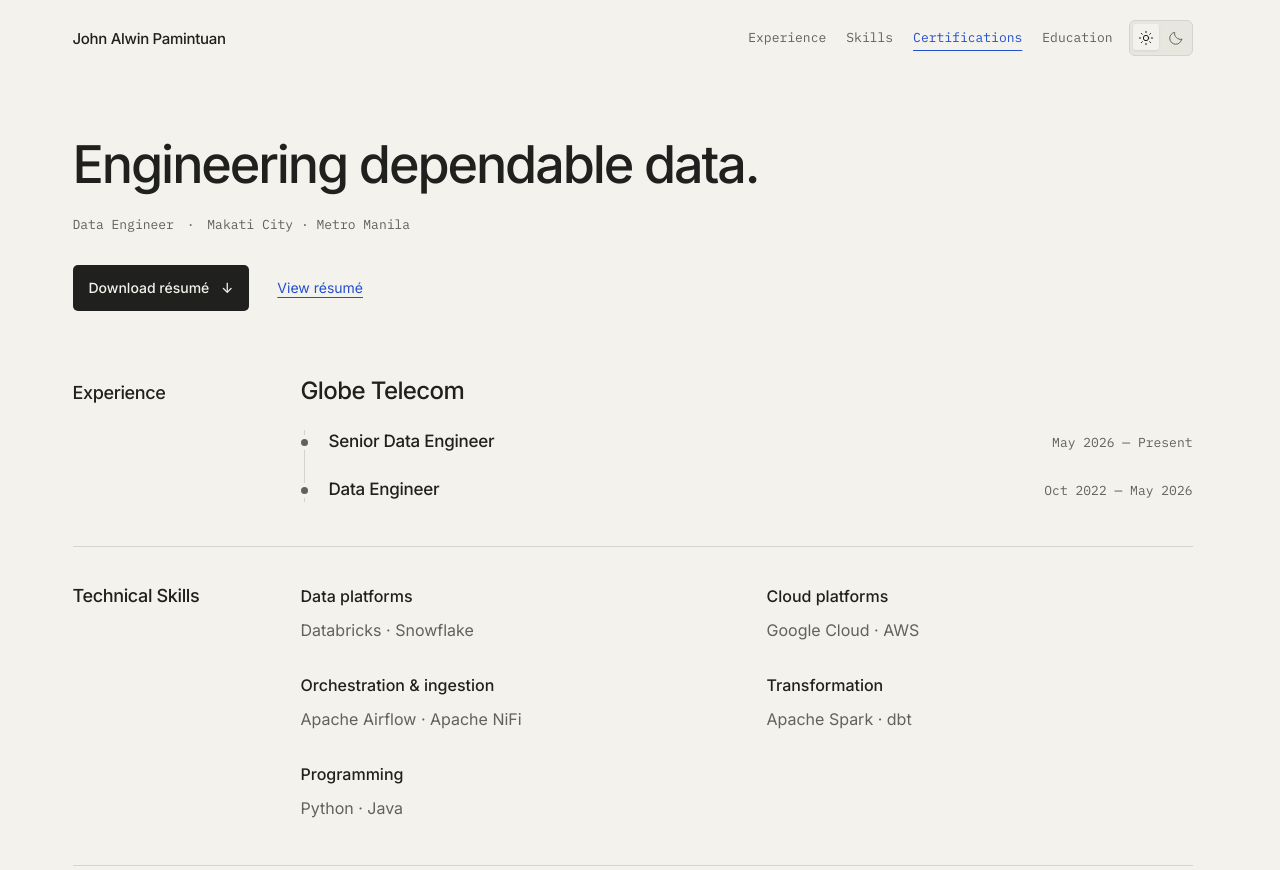
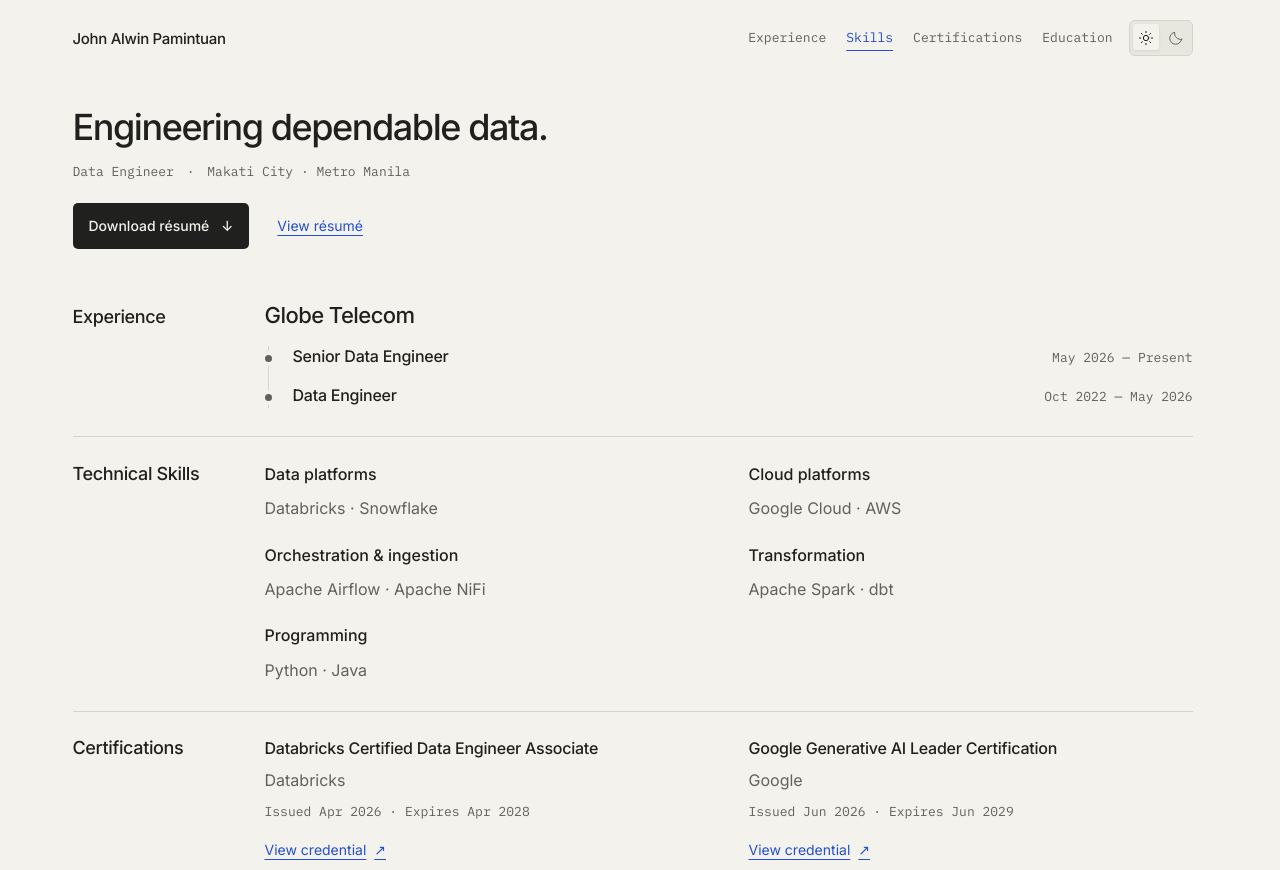
Before and after one commit to alwinpamintuan/resume, an Astro site: page / in a window 1280 px wide. Shown: the top 870 px of the page. Built offline with nearby package versions, Linux system fonts and the light colour scheme; Astro itself is replaced by a stand-in of ours.

Commit message:
fix: tighten resume typography and section spacing

```diff
--- a/src/scripts/site-navigation.ts
+++ b/src/scripts/site-navigation.ts
@@ -54,9 +54,13 @@ const update = (): void => {
   header.dataset.scrolled = String(scrollY > 8);
   const maximumY = Math.max(0, document.documentElement.scrollHeight - innerHeight);
   const remainingScroll = Math.max(0, maximumY - scrollY);
-  // As scrolling runs out, follow the visible content toward the viewport
-  // center. Forcing the final item would skip short sections above it.
-  const readingLine = Math.max(header.getBoundingClientRect().bottom + 24, innerHeight / 2 - remainingScroll);
+  // Near the end, follow the center of the visible section content, excluding
+  // the project banner and footer. Short sections should not displace a larger
+  // section that still occupies most of the reading area.
+  const headerBottom = header.getBoundingClientRect().bottom;
+  const contentBottom = destinations.at(-1)?.getBoundingClientRect().bottom ?? innerHeight;
+  const visibleCenter = Math.min(innerHeight / 2, (headerBottom + contentBottom) / 2);
+  const readingLine = Math.max(headerBottom + 24, visibleCenter - remainingScroll);
   let current = -1;
   destinations.forEach((section, index) => {
     if (section && section.getBoundingClientRect().top <= readingLine + 1) current = index;
--- a/src/styles/global.css
+++ b/src/styles/global.css
@@ -14,30 +14,30 @@ h1, h2, h3, h4 { font-weight: 500; line-height: 1.3; overflow-wrap: anywhere; te
 .skip-link:focus { top: 1rem; }
 .sample-banner { padding: 8px 24px; text-align: center; border-bottom: 1px solid var(--line); font: 13px/1.5 var(--mono); color: var(--muted); }
 .sample-dot { display: inline-block; width: 5px; height: 5px; background: var(--accent); margin-right: 6px; vertical-align: middle; }
-.hero { padding-block: clamp(36px, 5vw, 60px) 28px; }
-.hero h1 { font: 500 clamp(36px, 4.5vw, 52px)/1.1 var(--sans); letter-spacing: -.04em; max-width: 1000px; }
-.profile-line { margin-top: 20px; color: var(--muted); font: 13px/1.8 var(--mono); }
+.hero { padding-block: 32px 28px; }
+.hero h1 { font: 500 36px/1.1 var(--sans); letter-spacing: -.04em; max-width: 1000px; }
+.profile-line { margin-top: 12px; color: var(--muted); font: 13px/1.8 var(--mono); }
 .profile-line span { padding-inline: 5px; }
 .intro { font-size: 20px; line-height: 1.6; max-width: 70ch; text-wrap: pretty; margin-top: 24px; }
-.hero-actions { display: flex; align-items: center; flex-wrap: wrap; gap: 12px 28px; margin-top: 28px; }
+.hero-actions { display: flex; align-items: center; flex-wrap: wrap; gap: 12px 28px; margin-top: 20px; }
 .text-link { display: inline-flex; align-items: center; gap: 8px; min-height: 44px; color: var(--accent); font-size: 14px; }
 .button, .hero-actions .primary-action { display: inline-flex; align-items: center; justify-content: center; gap: 12px; min-height: 46px; padding: 10px 16px; border: 0; border-radius: 5px; background: var(--ink); color: var(--paper); text-decoration: none; font-size: 14px; font-weight: 500; transition: transform var(--motion-press) var(--ease), background-color var(--motion-press) ease; touch-action: manipulation; }
 .meta, .eyebrow, .tags { font: 13px/1.7 var(--mono); color: var(--muted); font-variant-numeric: tabular-nums; }
-.resume-section { padding-block: 36px 44px; }
+.resume-section { padding-block: 24px 28px; }
 .portfolio-section + .portfolio-section { border-top: 1px solid var(--line); }
-.portfolio-section, .case-sections .resume-section { display: grid; grid-template-columns: 180px minmax(0, 1fr); gap: 48px; align-items: first baseline; }
+.portfolio-section, .case-sections .resume-section { display: grid; grid-template-columns: 160px minmax(0, 1fr); gap: 32px; align-items: first baseline; }
 .section-rail h2 { font-size: 18px; font-weight: 500; letter-spacing: -.02em; }
 .section-content { min-width: 0; }
 .section-content p, .role ul { max-width: 70ch; }
-.experience + .experience { padding-top: 28px; margin-top: 28px; border-top: 1px solid var(--line); }
-.company-heading { display: flex; align-items: baseline; justify-content: space-between; gap: 16px; margin-bottom: 24px; }
-.company-heading h3 { font-size: 24px; letter-spacing: -.025em; }
+.experience + .experience { padding-top: 16px; margin-top: 16px; border-top: 1px solid var(--line); }
+.company-heading { display: flex; align-items: baseline; justify-content: space-between; gap: 16px; margin-bottom: 16px; }
+.company-heading h3 { font-size: 22px; letter-spacing: -.025em; }
 .roles { margin-left: 3px; padding-left: 24px; border-left: 1px solid var(--line); }
 .role { position: relative; }
 .role::before { content: ''; position: absolute; left: -28px; top: 9px; width: 7px; height: 7px; border-radius: 50%; background: var(--muted); box-shadow: 0 0 0 4px var(--paper); }
-.role + .role { margin-top: 24px; }
+.role + .role { margin-top: 16px; }
 .role-heading { display: flex; justify-content: space-between; align-items: baseline; flex-wrap: wrap; gap: 8px 20px; }
-.role-heading h4 { font-size: 17px; letter-spacing: -.015em; }
+.role-heading h4 { font-size: 16px; letter-spacing: -.015em; }
 .role > p { color: var(--muted); margin-top: 10px; }
 .role ul { padding-left: 18px; margin-top: 12px; }
 .role li + li { margin-top: 8px; }
@@ -55,7 +55,7 @@ h1, h2, h3, h4 { font-weight: 500; line-height: 1.3; overflow-wrap: anywhere; te
 .other-work + .other-work { padding-top: 24px; margin-top: 24px; border-top: 1px solid var(--line); }
 .other-work h3 { font-size: 20px; letter-spacing: -.02em; }
 .other-work p { color: var(--muted); margin-top: 8px; }
-.expertise { display: grid; grid-template-columns: repeat(2, minmax(0, 1fr)); gap: 28px 40px; }
+.expertise { display: grid; grid-template-columns: repeat(2, minmax(0, 1fr)); gap: 20px 40px; }
 .expertise > div { min-width: 0; }
 .expertise dt { font-weight: 500; }
 .expertise dd { margin-top: 8px; color: var(--muted); }
@@ -80,7 +80,7 @@ h1, h2, h3, h4 { font-weight: 500; line-height: 1.3; overflow-wrap: anywhere; te
 .principles h3 { font-size: 18px; }
 .principles p { color: var(--muted); margin-top: 8px; }
 .education { align-items: first baseline; display: grid; grid-template-columns: 1fr auto; gap: 8px 24px; }
-.education h3, .certification h3 { font-size: 18px; letter-spacing: -.015em; }
+.education h3, .certification h3 { font-size: 16px; letter-spacing: -.015em; }
 .education p { color: var(--muted); grid-column: 1; }
 .education .meta { grid-column: 2; grid-row: 1; }
 .education + .education { margin-top: 28px; }
@@ -89,10 +89,10 @@ h1, h2, h3, h4 { font-weight: 500; line-height: 1.3; overflow-wrap: anywhere; te
 .certification { display: flex; flex-direction: column; align-items: flex-start; min-width: 0; }
 .certification p { color: var(--muted); margin-top: 8px; }
 .certification .text-link { margin-top: auto; padding-top: 8px; }
-.section-certifications .section-content { display: grid; grid-template-columns: repeat(2, minmax(0, 1fr)); gap: 32px 40px; }
+.section-certifications .section-content { display: grid; grid-template-columns: repeat(2, minmax(0, 1fr)); gap: 24px 40px; }
 .showcase { padding-bottom: 48px; }
 .showcase-intro { padding-block: 48px; }
-.showcase h1, .not-found h1 { font: 500 clamp(36px, 5vw, 64px)/1.12 var(--sans); letter-spacing: -.04em; margin-block: 24px; }
+.showcase h1, .not-found h1 { font: 500 36px/1.12 var(--sans); letter-spacing: -.04em; margin-block: 24px; }
 .showcase-intro .intro { max-width: 70ch; }
 .showcase-links { display: flex; flex-wrap: wrap; gap: 24px; align-items: center; margin-top: 24px; }
 .pipeline { padding-block: 24px; border-block: 1px solid var(--line); margin-top: 24px; }
@@ -112,13 +112,13 @@ h1, h2, h3, h4 { font-weight: 500; line-height: 1.3; overflow-wrap: anywhere; te
   .selected-work h3 a:hover, .other-work h3 a:hover, .evidence-link:hover { text-decoration: underline; }
 }
 @media (max-width: 800px) {
-  .portfolio-section, .case-sections .resume-section { grid-template-columns: 1fr; gap: 24px; }
-  .resume-section { padding-block: 32px 40px; }
-  .section-rail h2 { font-size: 22px; }
+  .portfolio-section, .case-sections .resume-section { grid-template-columns: 1fr; gap: 16px; }
+  .section-rail h2 { font-size: 20px; }
 }
 @media (max-width: 600px) {
-  .hero { padding-bottom: 24px; }
+  .hero { padding-block: 24px; }
   .hero h1 { max-width: 12ch; }
+  .hero h1, .showcase h1, .not-found h1 { font-size: 32px; }
   .intro { font-size: 18px; }
   .expertise, .section-certifications .section-content { grid-template-columns: minmax(0, 1fr); }
   .role-heading { flex-direction: column; gap: 6px; }
--- a/src/styles/site-chrome.css
+++ b/src/styles/site-chrome.css
@@ -38,12 +38,12 @@ html { scrollbar-gutter: stable; }
   .theme-toggle:active { transform: none; }
 }
 
-.site-bridge { display: flex; align-items: center; justify-content: space-between; gap: 24px; margin-block: 32px; padding: 24px 28px; border-radius: 12px; background: var(--surface-muted); color: var(--ink); text-decoration: none; touch-action: manipulation; transition: transform var(--motion-settle) var(--spring), background-color var(--motion-press) ease; }
-.site-bridge h2 { font: 500 26px/1.2 var(--sans); letter-spacing: -.03em; }
+.site-bridge { display: flex; align-items: center; justify-content: space-between; gap: 24px; margin-block: 32px; padding: 20px 28px; border-radius: 12px; background: var(--surface-muted); color: var(--ink); text-decoration: none; touch-action: manipulation; transition: transform var(--motion-settle) var(--spring), background-color var(--motion-press) ease; }
+.site-bridge h2 { font: 500 22px/1.2 var(--sans); letter-spacing: -.03em; }
 .site-bridge p { margin-top: 8px; color: var(--muted); font: 400 16px/1.6 var(--sans); }
 .bridge-action { display: inline-flex; align-items: center; justify-content: space-between; gap: 20px; min-height: 48px; padding: 12px 18px; border-radius: 5px; background: var(--ink); color: var(--paper); font: 500 16px/1.5 var(--sans); white-space: nowrap; }
 .bridge-action svg { width: 18px; height: 18px; }
-@media (max-width: 600px) { .site-bridge { flex-direction: column; align-items: stretch; gap: 20px; padding: 24px; } }
+@media (max-width: 600px) { .site-bridge { flex-direction: column; align-items: stretch; gap: 20px; padding: 20px 24px; } }
 
 :is(.primary-action, .button, .theme-toggle, .page-menu > summary) {
   transition: transform var(--motion-settle) var(--ease), background-color var(--motion-press) ease, box-shadow var(--motion-press) ease;
```
Also changed, not shown: README.md.
